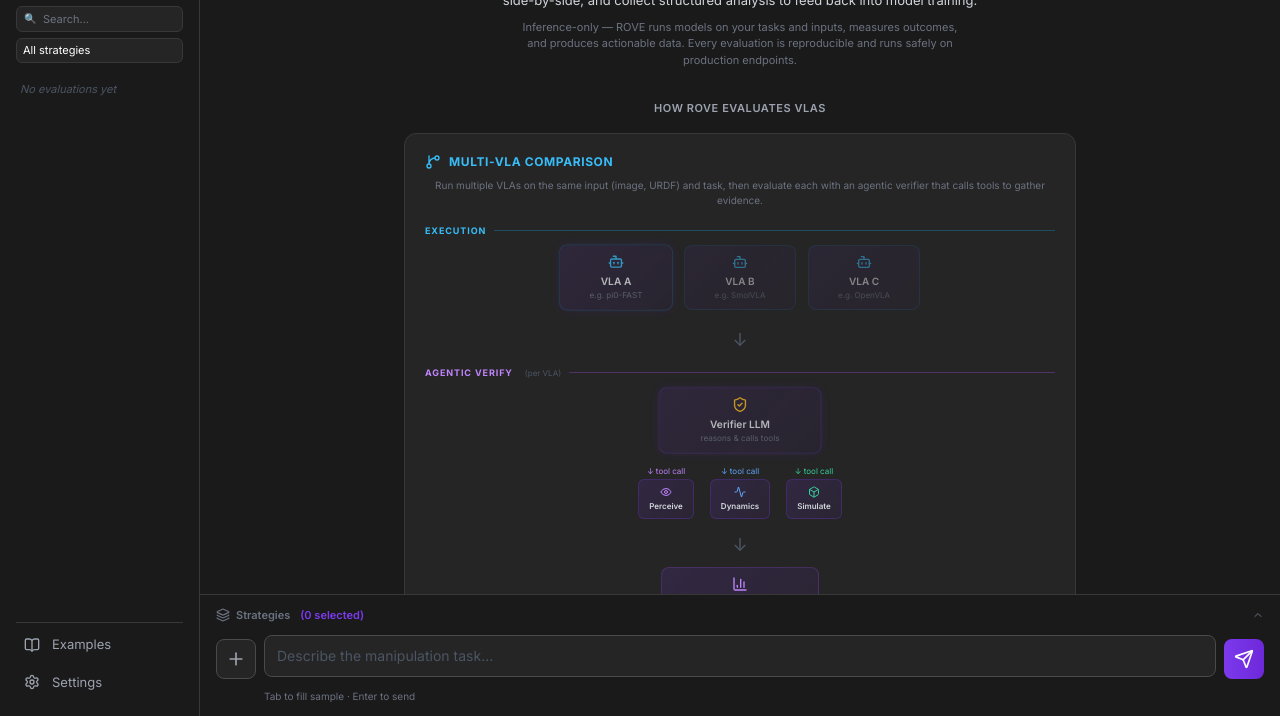
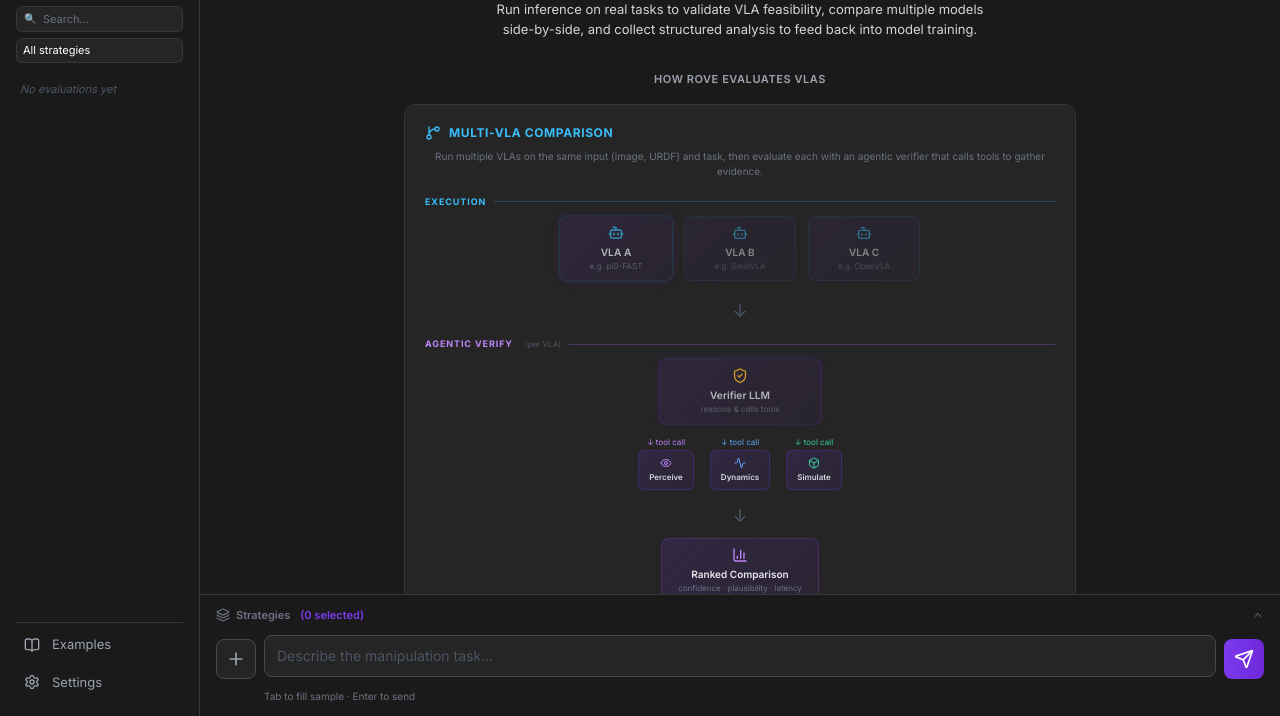
Before and after one commit to niksacdev/rove, a plain HTML site: page frontend/index.html in a window 1280 px wide. Shown: the part 84-800 px from the top of the page. Drawn offline with nearby package versions, Linux system fonts and the light colour scheme; files that its build step writes are made by us from their sources; no server answers; files whose address does not match are found by name.

Commit message:
Remove defensive inference-only line from welcome page
Co-Authored-By: Claude Opus 4.6 <noreply@anthropic.com>

```diff
--- a/frontend/index.html
+++ b/frontend/index.html
@@ -128,8 +128,7 @@
           </div>
           <h2 class="text-2xl font-semibold mb-1">ROVE</h2>
           <p class="text-[11px] text-gray-500 mb-3">Robot Observation &amp; Vision Evaluation</p>
-          <p class="text-gray-300 text-[13px] max-w-lg mb-2">Run inference on real tasks to validate VLA feasibility, compare multiple models side-by-side, and collect structured analysis to feed back into model training.</p>
-          <p class="text-[11px] text-gray-500 max-w-md mb-8">Inference-only — ROVE runs models on your tasks and inputs, measures outcomes, and produces actionable data. Every evaluation is reproducible and runs safely on production endpoints.</p>
+          <p class="text-gray-300 text-[13px] max-w-lg mb-8">Run inference on real tasks to validate VLA feasibility, compare multiple models side-by-side, and collect structured analysis to feed back into model training.</p>
 
           <!-- How ROVE Evaluates -->
           <p class="text-[11px] text-gray-400 font-semibold mb-4 uppercase tracking-wider">How ROVE Evaluates VLAs</p>
```
